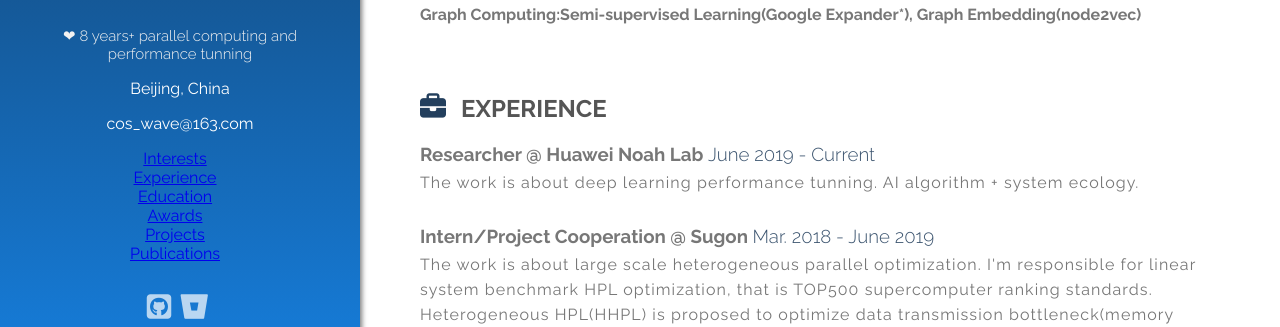
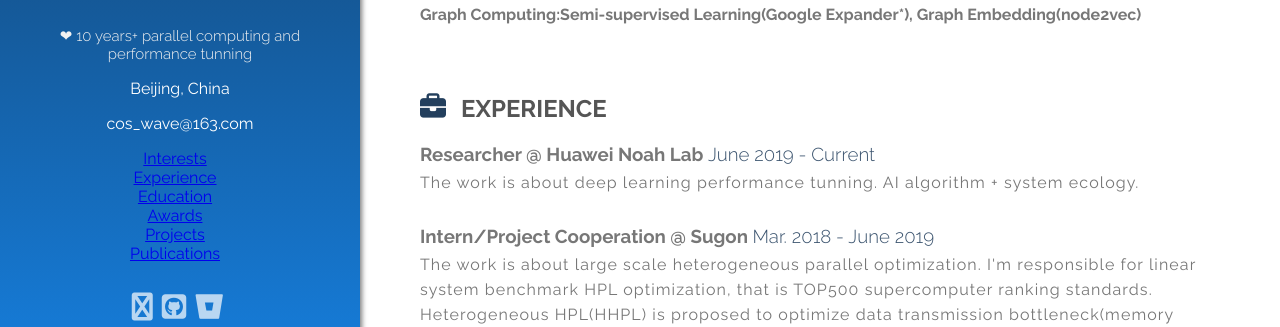
Before and after one commit to yuxianzhi/yuxianzhi.github.io, a plain HTML site: page index.html in a window 1280 px wide. Shown: the part 337-664 px from the top of the page. Drawn offline with Linux system fonts and the light colour scheme.

Commit message:
Update index.html

```diff
--- a/index.html
+++ b/index.html
@@ -29,7 +29,7 @@
                     <h2>engineer</h2>
                 </div>
                 <div class="desc">
-                    <p>❤ 8 years+ parallel computing and performance tunning
+                    <p>❤ 10 years+ parallel computing and performance tunning
                     </p>
                 </div>
                 <div class="address">
@@ -68,6 +68,7 @@
                         <li><a href="https://twitter.com/"><i class="fa fa-twitter-square" aria-hidden="true"></i></a></li>
                         <li><a href="https://www.linkedin.com/"><i class="fa fa-linkedin-square" aria-hidden="true"></i></a></li>
                         -->
+                        <li><a href="https://scholar.google.com/citations?user=tGnJRYQAAAAJ&hl=en"><i class="fa fa-google-scholar" aria-hidden="true"></i></a></li>
                         <li><a href="https://github.com/yuxianzhi"><i class="fa fa-github-square" aria-hidden="true"></i></a></li>
                         <li><a href="https://bitbucket.org/yuxianzhi"><i class="fa fa-bitbucket" aria-hidden="true"></i></a></li>
                     </ul>
```
